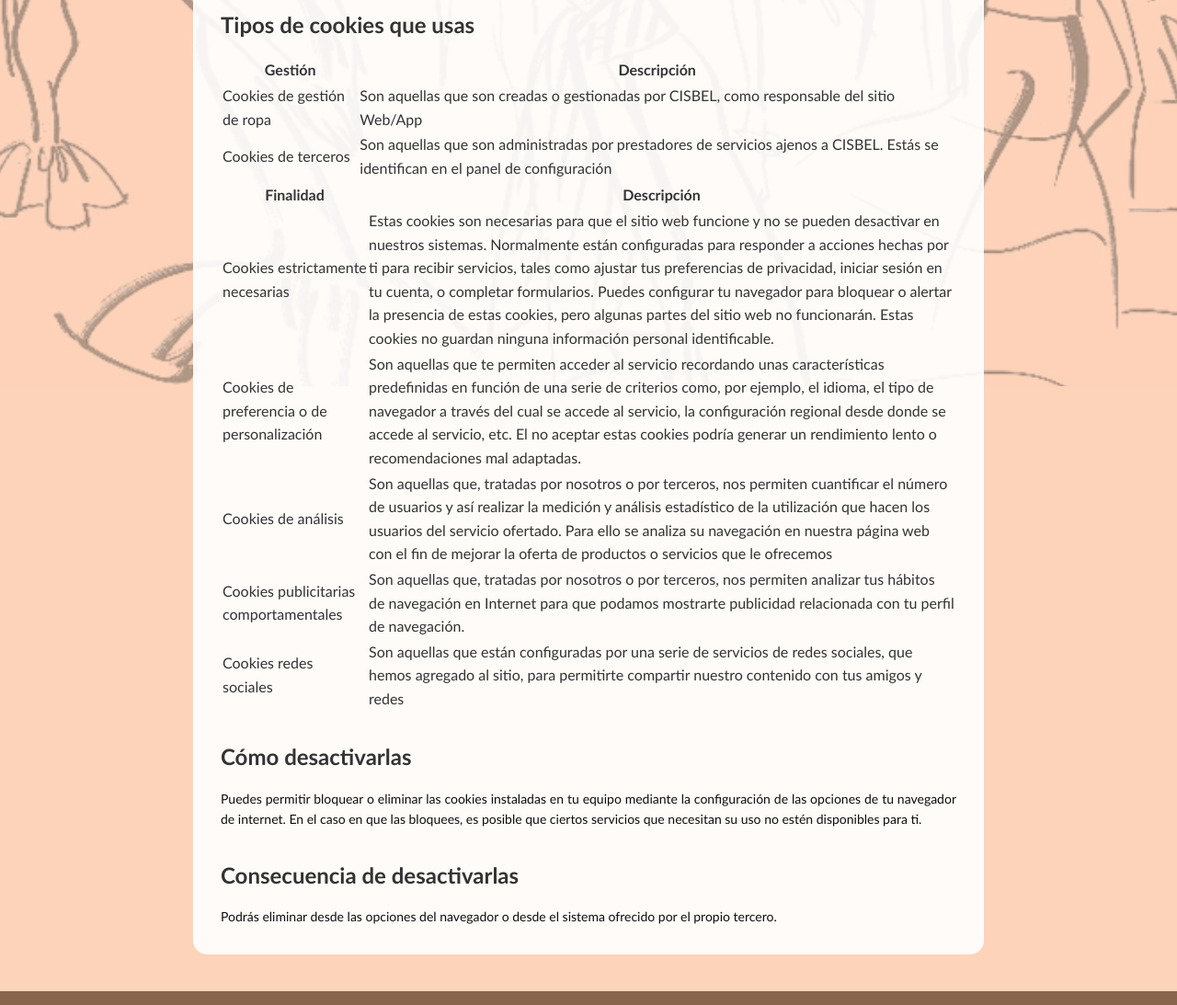
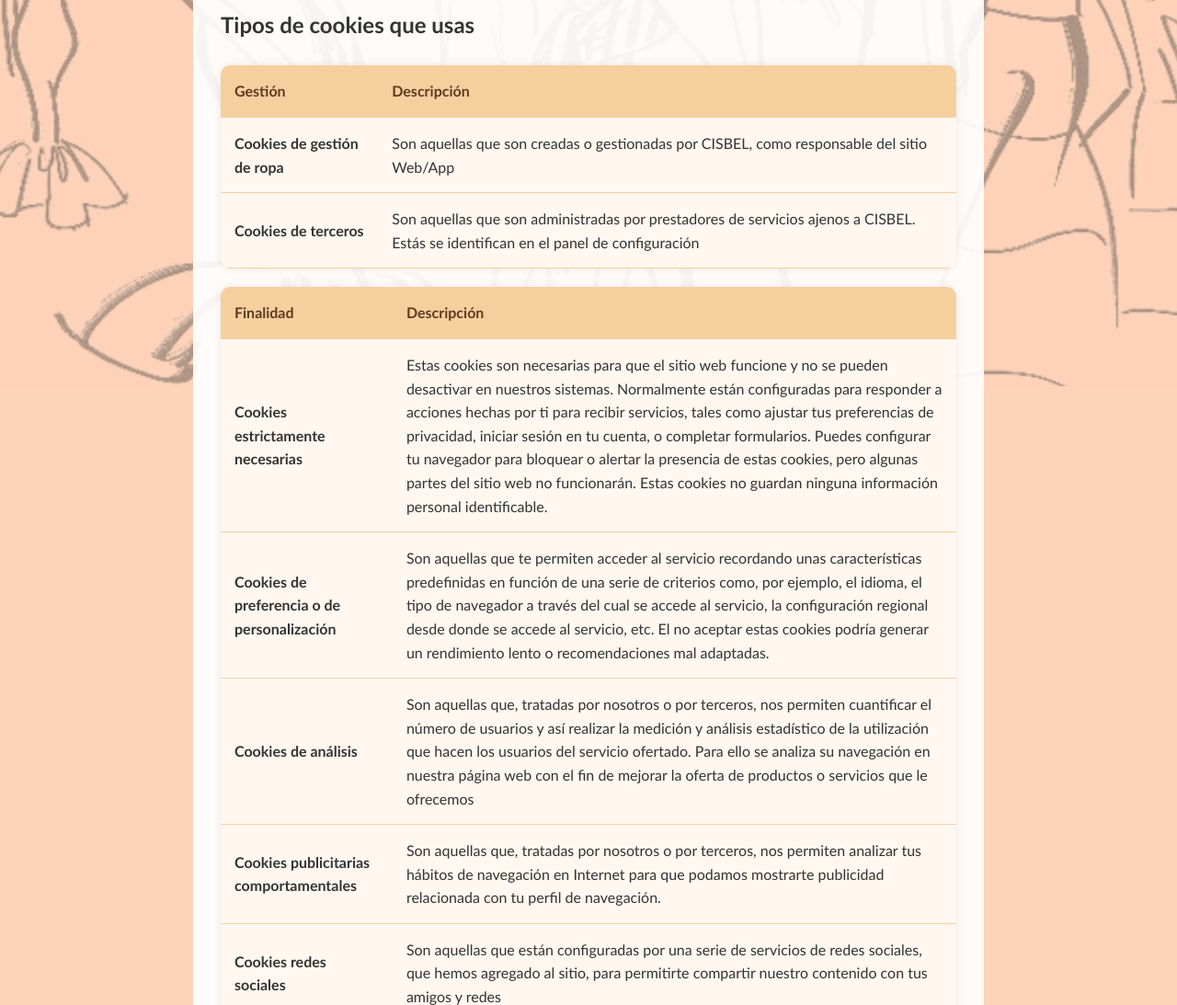
Before and after one commit to JavierPerezBarreda/CISBEL.github.io, a plain HTML site: page secciones/cookies.html in a window 1280 px wide. Shown: the part 400-1493 px from the top of the page at 92% size. Drawn offline with Linux system fonts and the light colour scheme; files whose address does not match are found by name; a web font is replaced by a local one.

Commit message:
cambiar estilos cookies

```diff
--- a/css/styles.css
+++ b/css/styles.css
@@ -157,6 +157,29 @@ body {
     text-align: justify;
 
   }
+
+  .privacy-policy table{
+    width: 100%;
+    border-collapse: collapse;
+    margin: 20px 0;
+    background-color: #fff7f0;
+    box-shadow: 0 0 10px rgba(0, 0, 0, 0.08);
+    border-radius: 10px;
+    overflow: hidden;
+  }
+
+  .privacy-policy th,
+.privacy-policy td {
+  padding: 15px;
+  text-align: left;
+  border-bottom: 1px solid #f6cf9f;
+}
+
+.privacy-policy th {
+  background-color: #f6cf9f;
+  color: #5c3c1c;
+  font-weight: bold;
+}
 
 /* Animación para el modal */
 @keyframes fadeIn {
--- a/secciones/cookies.html
+++ b/secciones/cookies.html
@@ -48,11 +48,11 @@
                     <th>Descripción</th>
                 </tr>
                 <tr>
-                    <td>Cookies de gestión de ropa</td>
+                    <td><b>Cookies de gestión de ropa</b></td>
                     <td>Son aquellas que son creadas o gestionadas por CISBEL, como responsable del sitio Web/App</td>
                 </tr>
                 <tr>
-                    <td>Cookies de terceros</td>
+                    <td><b>Cookies de terceros</b></td>
                     <td>Son aquellas que son administradas por prestadores de servicios ajenos a CISBEL. Estás se identifican en el panel de configuración</td>
                 </tr>
             </table>
@@ -62,23 +62,23 @@
                     <th>Descripción</th>
                 </tr>
                 <tr>
-                    <td>Cookies estrictamente necesarias</td>
+                    <td><b>Cookies estrictamente necesarias</b></td>
                     <td>Estas cookies son necesarias para que el sitio web funcione y no se pueden desactivar en nuestros sistemas. Normalmente están configuradas para responder a acciones hechas por ti para recibir servicios, tales como ajustar tus preferencias de privacidad, iniciar sesión en tu cuenta, o completar formularios. Puedes configurar tu navegador para bloquear o alertar la presencia de estas cookies, pero algunas partes del sitio web no funcionarán. Estas cookies no guardan ninguna información personal identificable.</td>
                 </tr>
                 <tr>
-                    <td>Cookies de preferencia o de personalización</td>
+                    <td><b>Cookies de preferencia o de personalización</b></td>
                     <td>Son aquellas que te permiten acceder al servicio recordando unas características predefinidas en función de una serie de criterios como, por ejemplo, el idioma, el tipo de navegador a través del cual se accede al servicio, la configuración regional desde donde se accede al servicio, etc. El no aceptar estas cookies podría generar un rendimiento lento o recomendaciones mal adaptadas.</td>
                 </tr>
                 <tr>
-                    <td>Cookies de análisis</td>
+                    <td><b>Cookies de análisis</b></td>
                     <td>Son aquellas que, tratadas por nosotros o por terceros, nos permiten cuantificar el número de usuarios y así realizar la medición y análisis estadístico de la utilización que hacen los usuarios del servicio ofertado. Para ello se analiza su navegación en nuestra página web con el fin de mejorar la oferta de productos o servicios que le ofrecemos</td>
                 </tr>
                 <tr>
-                    <td>Cookies publicitarias comportamentales</td>
+                    <td><b>Cookies publicitarias comportamentales</b></td>
                     <td>Son aquellas que, tratadas por nosotros o por terceros, nos permiten analizar tus hábitos de navegación en Internet para que podamos mostrarte publicidad relacionada con tu perfil de navegación.</td>
                 </tr>
                 <tr>
-                    <td>Cookies redes sociales</td>
+                    <td><b>Cookies redes sociales</b></td>
                     <td>Son aquellas que están configuradas por una serie de servicios de redes sociales, que hemos agregado al sitio, para permitirte compartir nuestro contenido con tus amigos y redes</td>
                 </tr>
             </table>
```
Also changed, not shown: secciones/condicionesCompra.html (+1 -0 lines).
